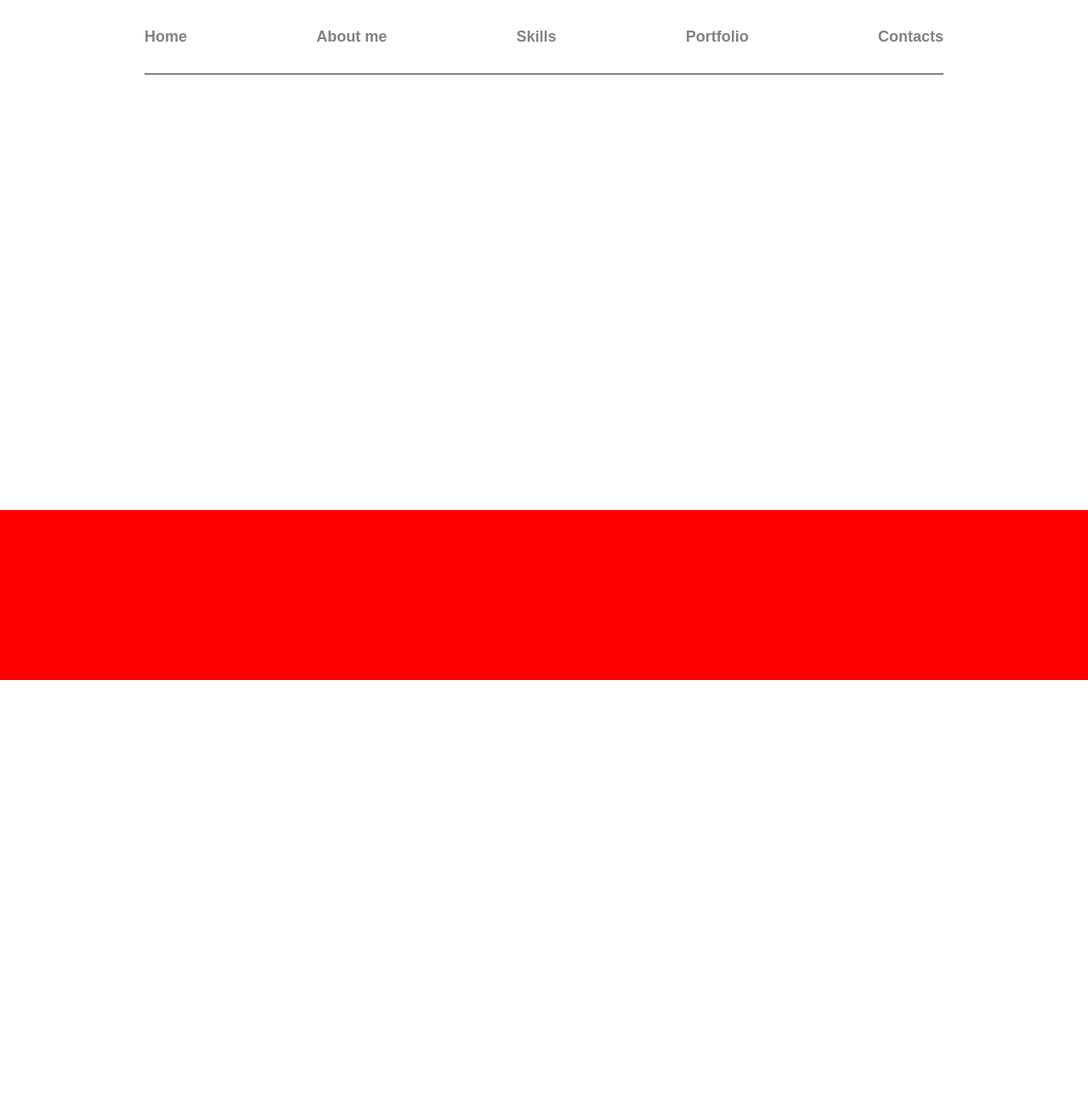
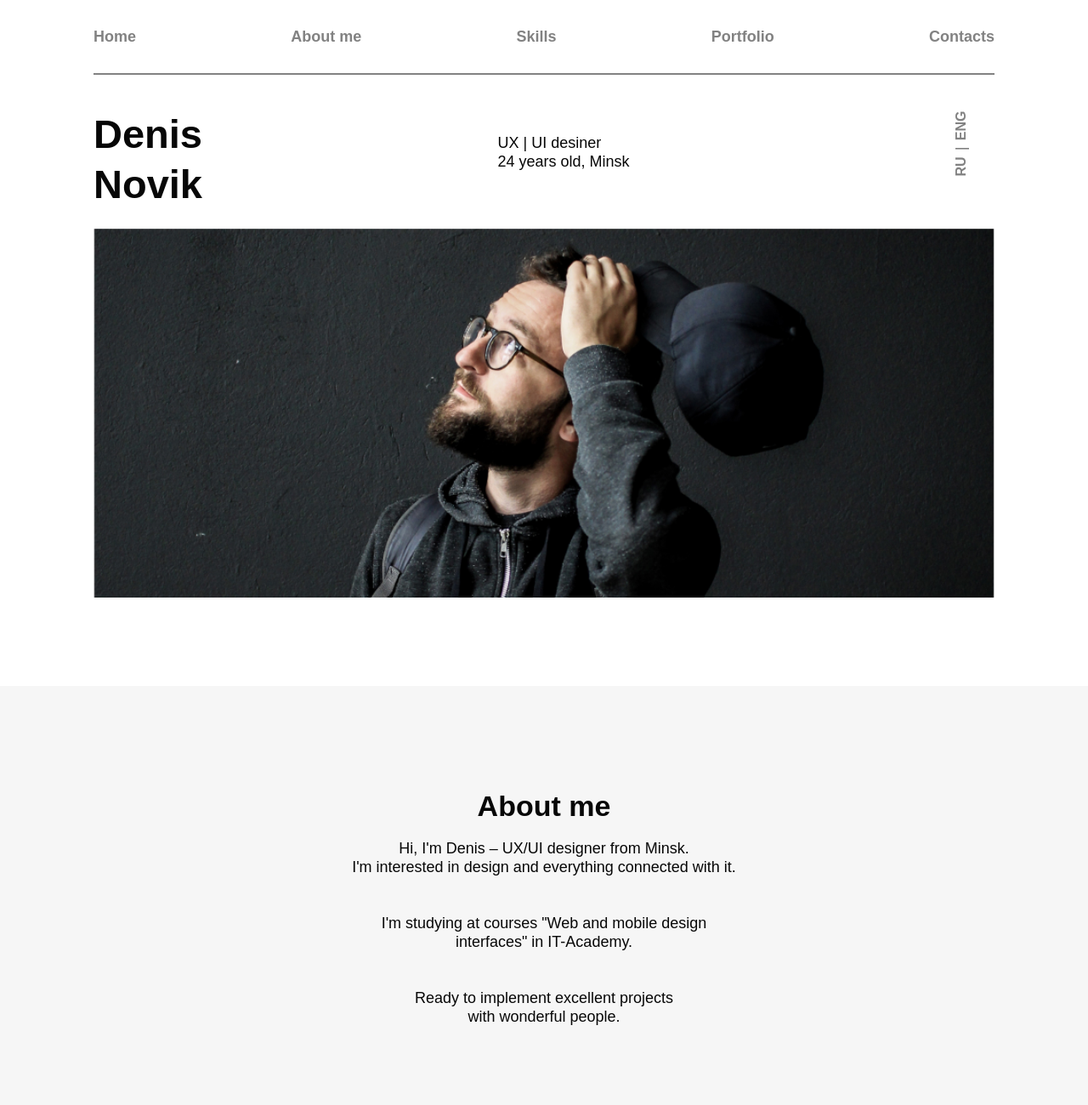
Before and after one commit to breadwheathead/snatch_0, a plain HTML site: page index.html in a window 1280 px wide. Shown: the top 1300 px of the page at 85% size. Before the commit the page ends 800 px from the top, so only its background shows below. Drawn offline with Linux system fonts and the light colour scheme.

Commit message:
add about section style

```diff
--- a/index.html
+++ b/index.html
@@ -23,11 +23,38 @@
                     </ul>
                 </nav>
                 <hr class="header__line">
-                <div class="header__welcome"></div>
+                <div class="header__welcome">
+
+                    <h1 class="denis_novik bold_text">Denis Novik</h1>
+                    <p class="personal_info text">UX | UI desiner <br> 24 years old, Minsk</p>
+                    <div class="vertical_text">
+                        <a href="#" class="bold_text lang">RU</a>
+                        &nbsp;|&nbsp;
+                        <a href="#" class="bold_text lang">ENG</a>
+                    </div>
+                </div>
             </div>
         </header>
         <main class="content">
-            <section class="about_me"></section>
+            <section class="about_me">
+                <h2 class="about_heading bold_text">About me</h2>
+                <p class="about_text text">Hi, I'm Denis – UX/UI designer from Minsk.
+                    <br>
+                    I'm interested in design and everything connected with it.
+                    <br>
+                    <br>
+                    <br>
+                    I'm studying at courses "Web and mobile design
+                    <br>
+                    interfaces" in IT-Academy.
+                    <br>
+                    <br>
+                    <br>
+                    Ready to implement excellent projects
+                    <br>
+                    with wonderful people.
+                </p>
+            </section>
             <section class="skills"></section>
             <section class="portfolio">
                 <div class="fashion_store"></div>
--- a/style.scss
+++ b/style.scss
@@ -38,11 +38,10 @@ body {
 }
 
 .container {
-    max-width: 940px;
+    max-width: 1140px;
     margin: 0 auto;
     padding-left: 40px;
     padding-right: 40px;
-    box-sizing: content-box;
 }
 
 .text {
@@ -94,11 +93,70 @@ body {
             border: 1px solid #828282;
             transform: matrix(1, 0, 0, 1, 0, 0);
         }
+
+        &__welcome {
+            display: flex;
+            justify-content: space-between;
+            align-items: baseline;
+            min-height: 575px;
+            background-image: url(img/denis_novik.jpg);
+            background-repeat: no-repeat;
+            background-position-y: bottom;
+            background-size: 100%;
+
+
+            .denis_novik {
+                max-width: 123px;
+                font-weight: 700;
+                font-size: 47px;
+                line-height: 59px;
+            }
+
+            .personal_info {
+                max-width: 156px;
+            }
+
+            .vertical_text {
+                transform: rotate(-90deg);
+            }
+
+            .lang {
+                display: inline;
+                font-size: 16px;
+                line-height: 20px;
+                color: #828282;
+            }
+
+            .lang:hover {
+                color: #070707;
+            }
+
+
+        }
     }
 
     // CONTENT
     .content {
         flex: 1 1 auto;
+
+        .about_me {
+            min-height: 506px;
+            display: flex;
+            flex-direction: column;
+            align-items: center;
+            padding-top: 120px;
+            padding-bottom: 107px;
+            background: #F6F6F6;
+        }
+
+        .about_heading {
+            margin-bottom: 18px;
+        }
+
+        .about_text {
+            max-width: 486px;
+            text-align: center;
+        }
     }
 
     // FOOTER
```
Also changed, not shown: img/denis_novik.jpg (added), style.css, 1 other file.
